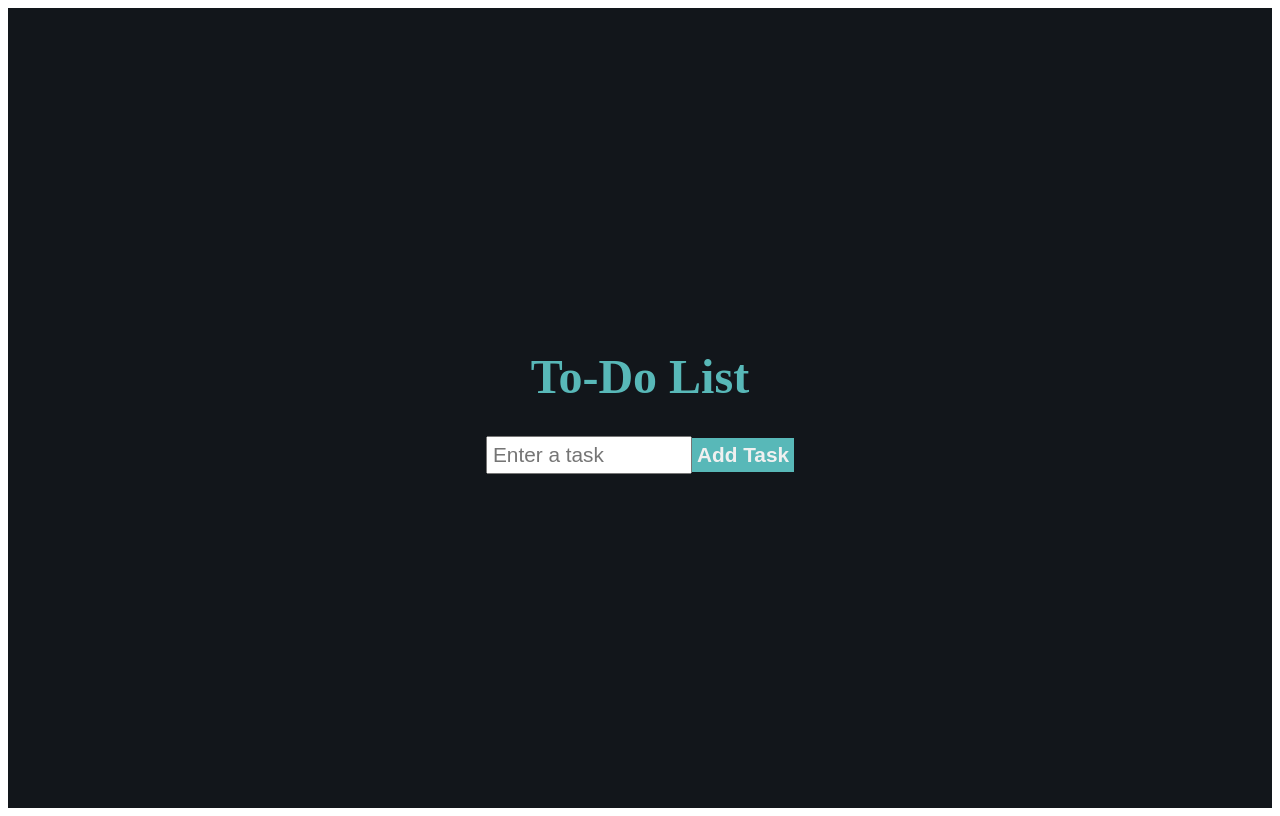
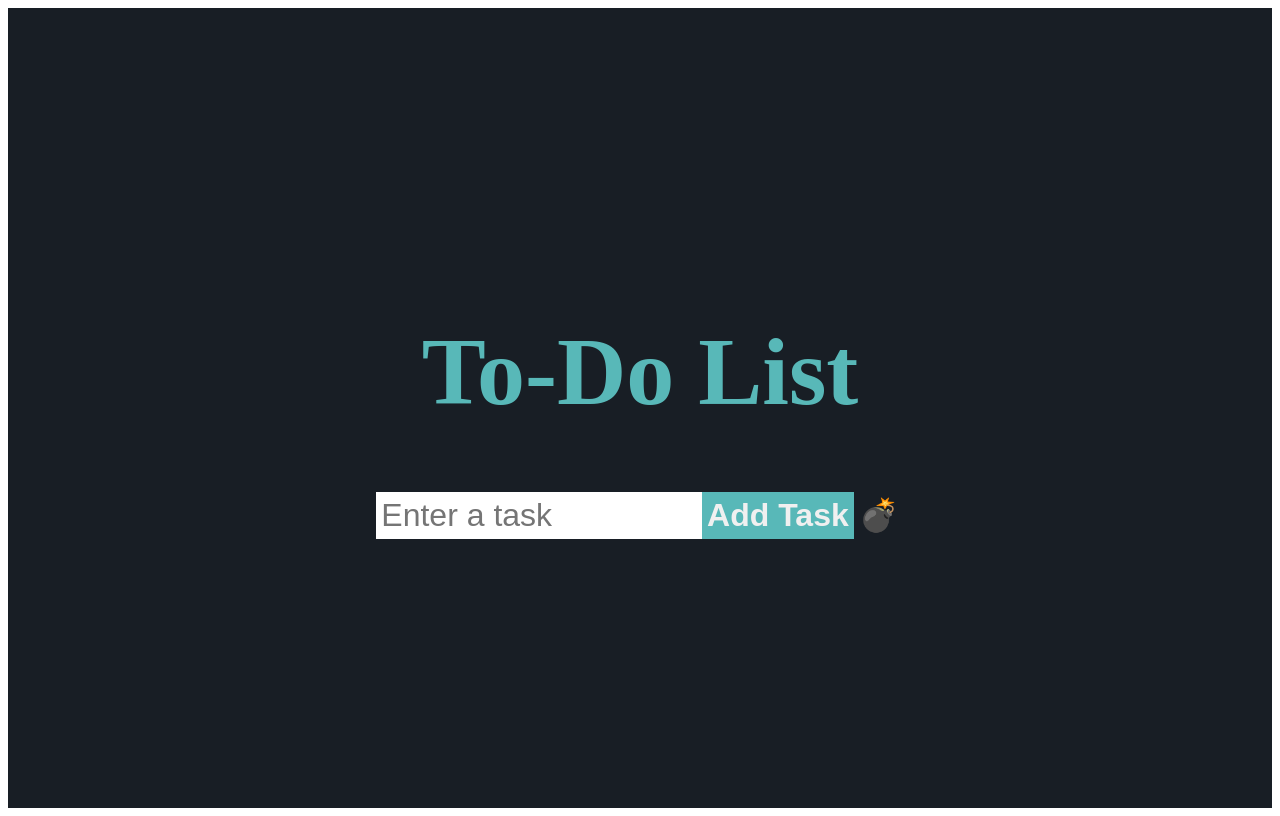
Before and after one commit to Leo-OShea/TODO_App, a React (Create React App) app: page / in a window 1280 px wide. Built offline with nearby package versions, Linux system fonts and the light colour scheme; the HTML template or start-up script is replaced by a standard one.

Commit message:
New delete all button

```diff
--- a/src/components/ToDoList.tsx
+++ b/src/components/ToDoList.tsx
@@ -28,6 +28,7 @@ export default function ToDoList(){
         if(newTask.trim() !== ""){
             // The spread operator (...) copies the tasks array and adds the new task to it
             setTasks(t => [...t, { id: assignID, text: newTask, completed: false }]);
+            setNewTask(''); // Clear the input field
         }
         assignID++;
     }
@@ -59,6 +60,7 @@ export default function ToDoList(){
             <div>
                 <input type='text' placeholder='Enter a task' value={newTask} onChange={handleInputChange} />
                 <button className='add-button' onClick={handleAddTask}>Add Task</button>
+                <button className='delete-all-button' onClick={() => setTasks([])}>💣</button>
             </div>
 
             <ol>
--- a/src/styles/App.css
+++ b/src/styles/App.css
@@ -14,7 +14,7 @@
 }
 
 .App-header {
-  background-color: #12161b;
+  background-color: #181e25;
   min-height: 100vh;
   display: flex;
   flex-direction: column;
--- a/src/styles/ToDoList.css
+++ b/src/styles/ToDoList.css
@@ -3,7 +3,7 @@
 }
 
 h1{
-    font-size: 3rem;
+    font-size: 6rem;
     color: rgb(88, 184, 184);
 }
 
@@ -16,19 +16,29 @@ button{
 }
 
 .add-button {
+    font-size: 2rem;
+    padding: 5px;
     background-color: rgb(88, 184, 184);
     color: rgb(240, 240, 240);
     border: none;
 }
 
+.delete-all-button {
+    border: none;
+    padding: 5px;
+    font-size: 2rem;
+    background: none;
+}
+
 input{
-    font-size: 1.3rem;
+    font-size: 2rem;
     padding: 5px;
     width: 50%;
+    border: none;
 }
 
 li{
-    font-size: 1.3rem;
+    font-size: 2rem;
     margin-bottom: 10px;
     list-style-type: none;
     font-size: 1.3rem;
```
Also changed, not shown: 1 other file (tests, documents, lock files or other folders).
